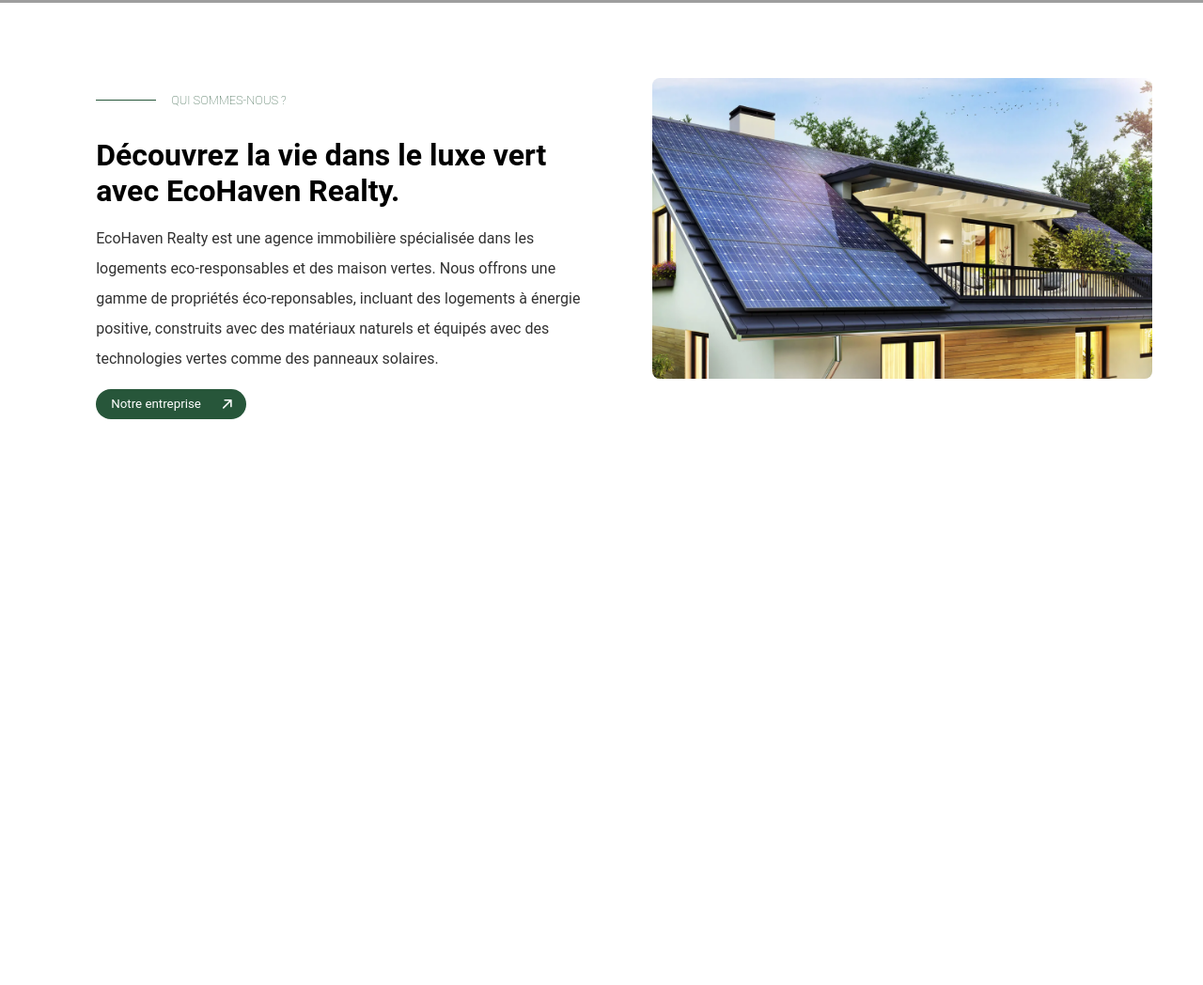
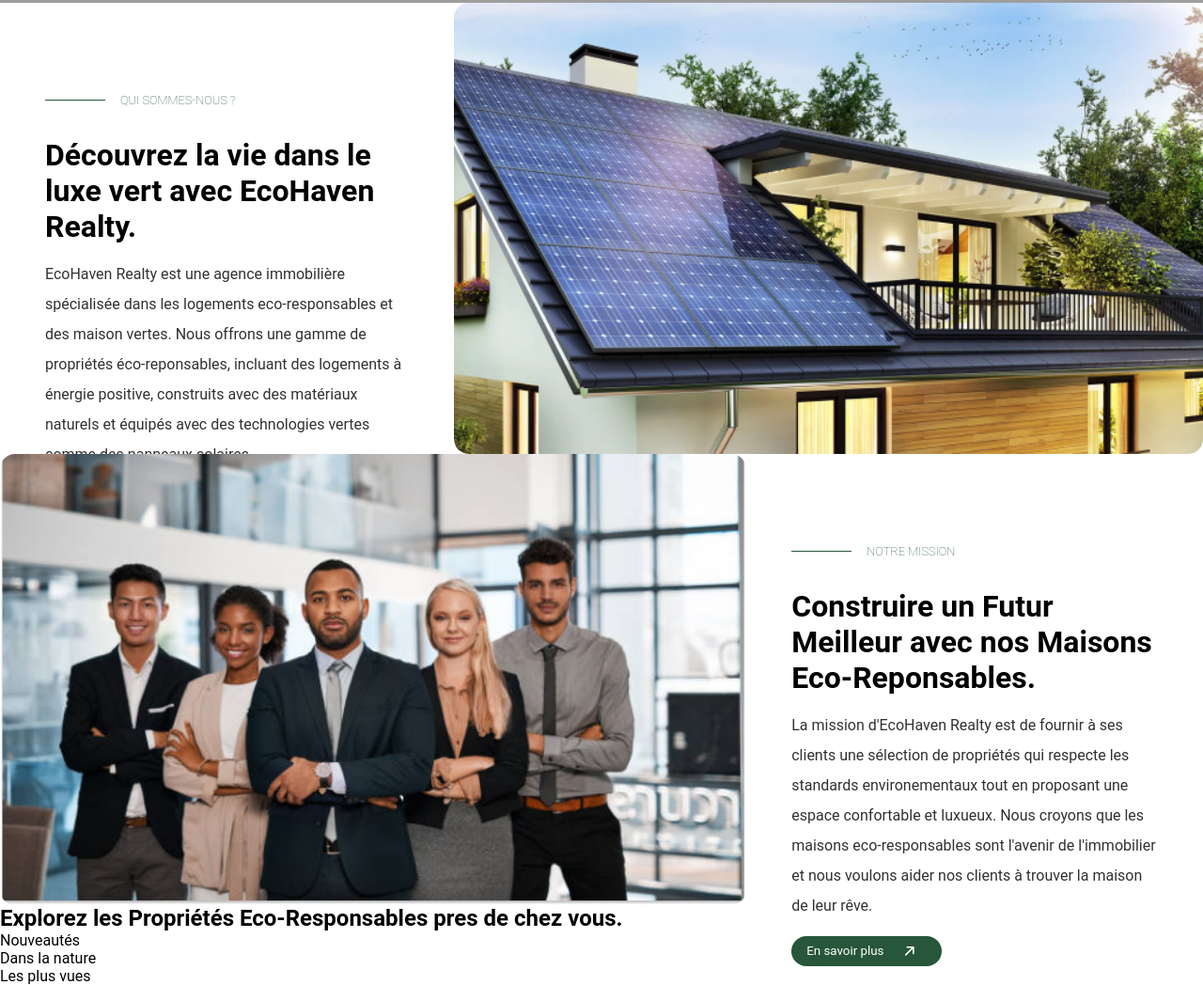
Before and after one commit to AlexandreRichrd/real-estate-agency, a plain HTML site: page index.html in a window 1280 px wide. Shown: the part 797-1845 px from the top of the page at 94% size. Before the commit the page ends 1280 px from the top, so only its background shows below. Drawn offline with Linux system fonts and the light colour scheme; grey boxes are pictures that could not be loaded; files whose address does not match are found by name.

Commit message:
ajout notre mission et debut proprietes

```diff
--- a/index.html
+++ b/index.html
@@ -33,7 +33,7 @@
         </div>
     </main>
     <section class="qui-sommes-nous">
-        <div class="left-part">
+        <div class="text-part">
             <div class="title">
                 <div class="line"></div>
                 <h3>Qui sommes-nous ?</h3>
@@ -50,5 +50,36 @@
         <img src="./assets/paneau-solaire.png" alt="">
     </section>
 
+    <section class="notre-mission">
+        <img src="./assets/people.png" alt="">
+        <div class="text-part">
+            <div class="title">
+                <div class="line"></div>
+                <h3>Notre mission</h3>
+            </div>
+            <h1>Construire un Futur Meilleur avec nos Maisons Eco-Reponsables.</h1>
+            <p>
+                La mission d'EcoHaven Realty est de fournir à ses clients une sélection de propriétés qui respecte les standards environementaux tout en proposant une espace confortable et luxueux. Nous croyons que les maisons eco-responsables sont l'avenir de l'immobilier et nous voulons aider nos clients à trouver la maison de leur rêve.
+            </p>
+            <button>
+                <p>En savoir plus</p>
+                <img src="./assets/fleche-haut-droite.svg" alt=""/>
+            </button>
+        </div>
+    </section>
+
+    <section>
+        <h1>
+            Explorez les Propriétés Eco-Responsables pres de chez vous.
+        </h1>
+        <nav>
+            <ul>
+                <li>Nouveautés</li>
+                <li>Dans la nature</li>
+                <li>Les plus vues</li>
+            </ul>
+        </nav>
+    </section>
+
 </body>
 </html>
--- a/styles.css
+++ b/styles.css
@@ -138,7 +138,7 @@ main .searchbar button{
     transform: rotate(45deg);
 }
 
-/* SECTION QUI SOMMES NOUS */
+/* SECTIONS QUI SOMMES NOUS ET NOTRE MISSION */
 
 .qui-sommes-nous{
     height: 60vh;
@@ -148,7 +148,16 @@ main .searchbar button{
     align-items: center;
 }
 
-.qui-sommes-nous .left-part{
+.notre-mission{
+    height: 60vh;
+    width: 100%;
+    display: flex;
+    justify-content: center;
+    align-items: center;
+}
+
+
+.text-part{
     height: 20rem;
     width: 50%;
     padding: 1rem 3rem;
@@ -157,7 +166,7 @@ main .searchbar button{
     gap: 1rem;
 }
 
-.qui-sommes-nous .left-part .title{
+.text-part .title{
     display: flex;
     justify-content: flex-start;
     gap: 1rem;
@@ -165,30 +174,30 @@ main .searchbar button{
     margin-bottom: 1rem;
 }
 
-.qui-sommes-nous .left-part .title .line{
+.text-part .title .line{
     height: 0.1rem;
     width: 4rem;
     background-color: #27563A;
 }
 
-.qui-sommes-nous .left-part .title h3{
+.text-part .title h3{
     font-size: 0.8em;
     font-weight: 100;
     color: #27563A;
     text-transform: uppercase;
 }
 
-.qui-sommes-nous .left-part h1{
+.text-part h1{
     font-size: 2em;
 }
 
-.qui-sommes-nous .left-part p{
+.text-part p{
     font-size: 1em;
     color: #313131;
     line-height: 2rem;
 }
 
-.qui-sommes-nous .left-part button{
+.text-part button{
     width: 10rem;
     height: 4rem;
     background-color: #27563A;
@@ -200,18 +209,23 @@ main .searchbar button{
     gap: 1rem;
 }
 
-.qui-sommes-nous .left-part button p{
+.text-part button p{
     color: #FFF;
     font-size: 1em;
     margin: 0;
     margin-left: 1rem;
 }
 
-.qui-sommes-nous .left-part button img{
+.text-part button img{
     height: 1.5rem;
 }
 
+.notre-mission img{
+    height: 30rem;
+    border-radius: 1rem;
+}
+
 .qui-sommes-nous img{
-    height: 20rem;
-    border-radius: 0.5rem;
+    height: 30rem;
+    border-radius: 1rem;
 }
```
Also changed, not shown: assets/people.png (added).
